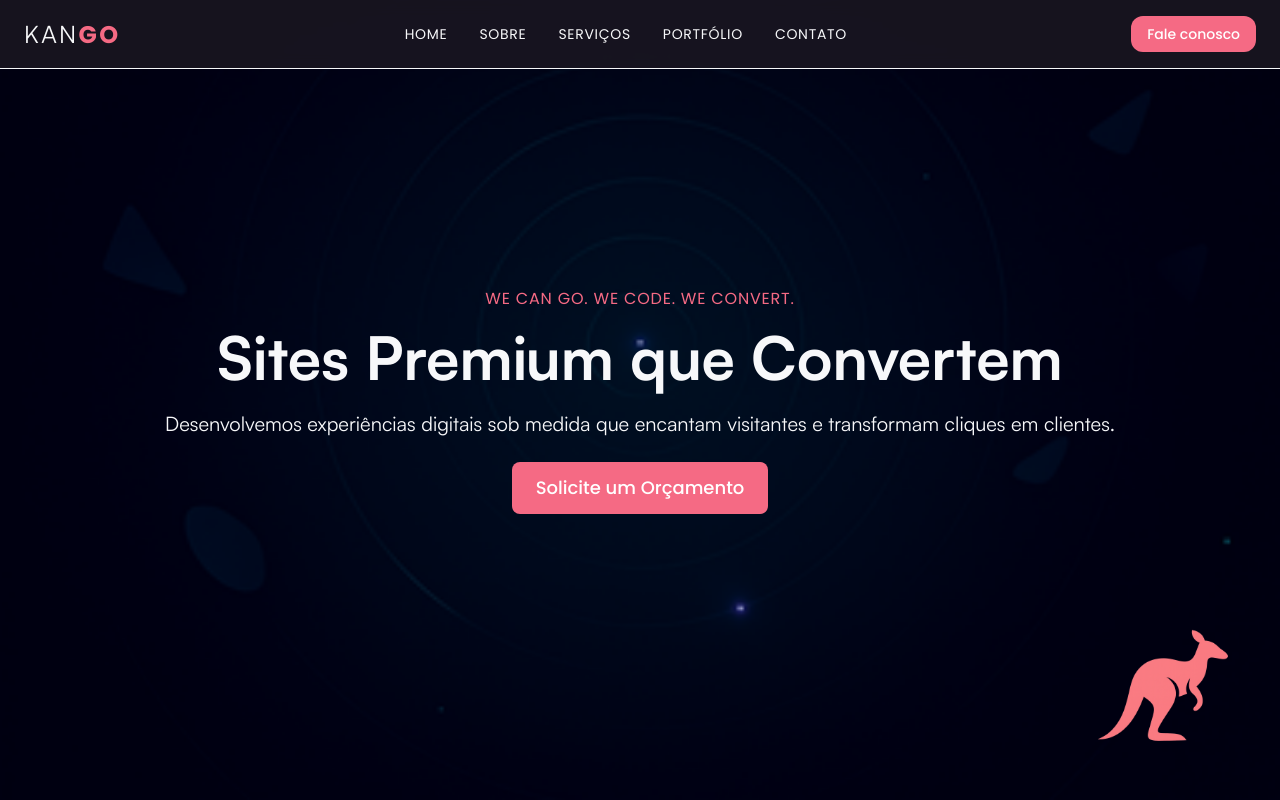
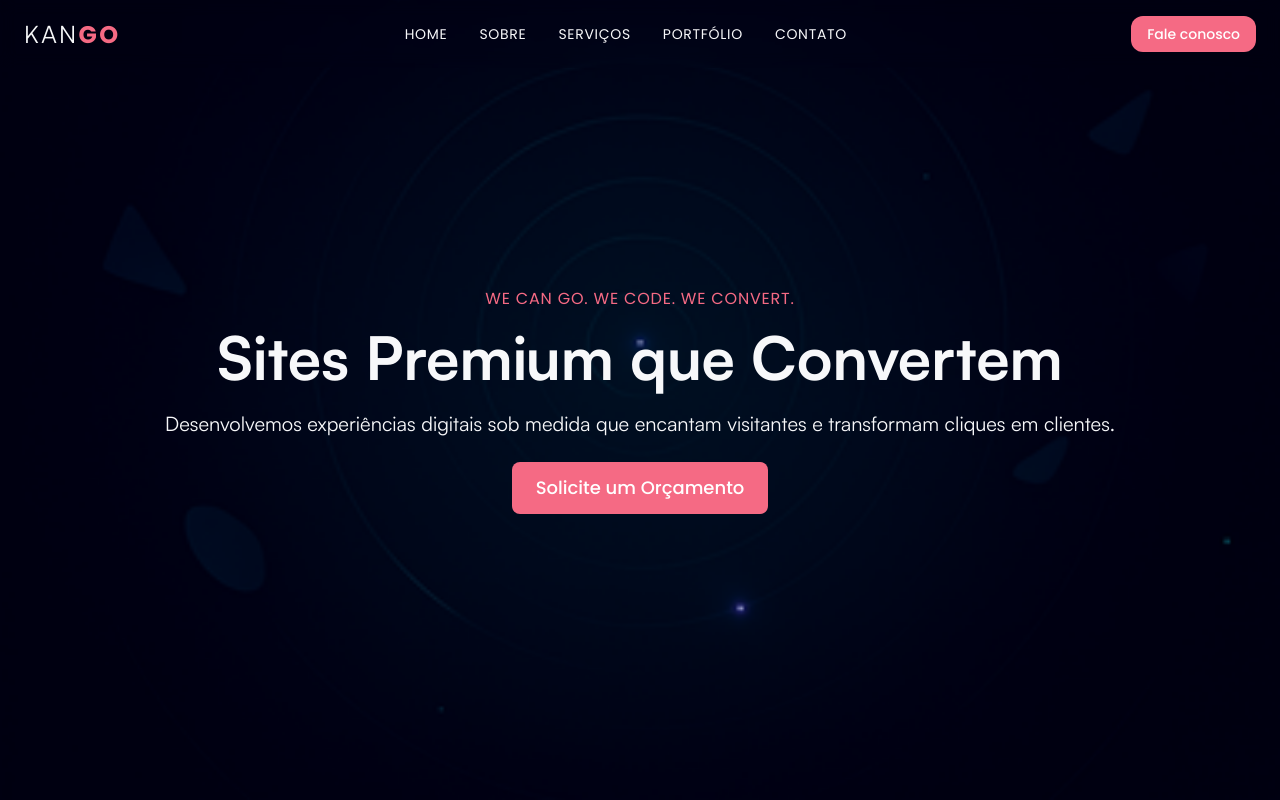
Before and after one commit to Kango-Studio/kango-studio, a Next.js app: page / in a window 1280 px wide. Shown: the top 800 px of the page. Built offline with nearby package versions, Linux system fonts and the light colour scheme.

Commit message:
hero e nav atualizado

```diff
--- a/app/components/Hero.tsx
+++ b/app/components/Hero.tsx
@@ -76,7 +76,7 @@
         Solicite um Orçamento
       </motion.a>
 
-      {/* Canguru animado */}
+      {/* Canguru animado
       <motion.div
         initial={{ opacity: 0, y: 30 }}
         animate={{ opacity: 1, y: 0 }}
@@ -89,7 +89,7 @@
           width={180}
           height={180}
         />
-      </motion.div>
+      </motion.div> */}
     </section>
   );
 }
--- a/app/components/Nav.tsx
+++ b/app/components/Nav.tsx
@@ -10,7 +10,7 @@
   const navItems = ["Home", "Sobre", "Serviços", "Portfólio", "Contato"];
 
   return (
-    <nav className="fixed top-0 left-0 w-full z-50 bg-background/80 backdrop-blur border-b border-border text-light">
+    <nav className="fixed top-0 left-0 w-full z-50 backdrop-blur text-light">
       <div className="max-w-7xl mx-auto px-6 py-4 flex justify-between items-center">
         {/* Logo */}
         <Link href="/" className="text-2xl tracking-widest">
```
